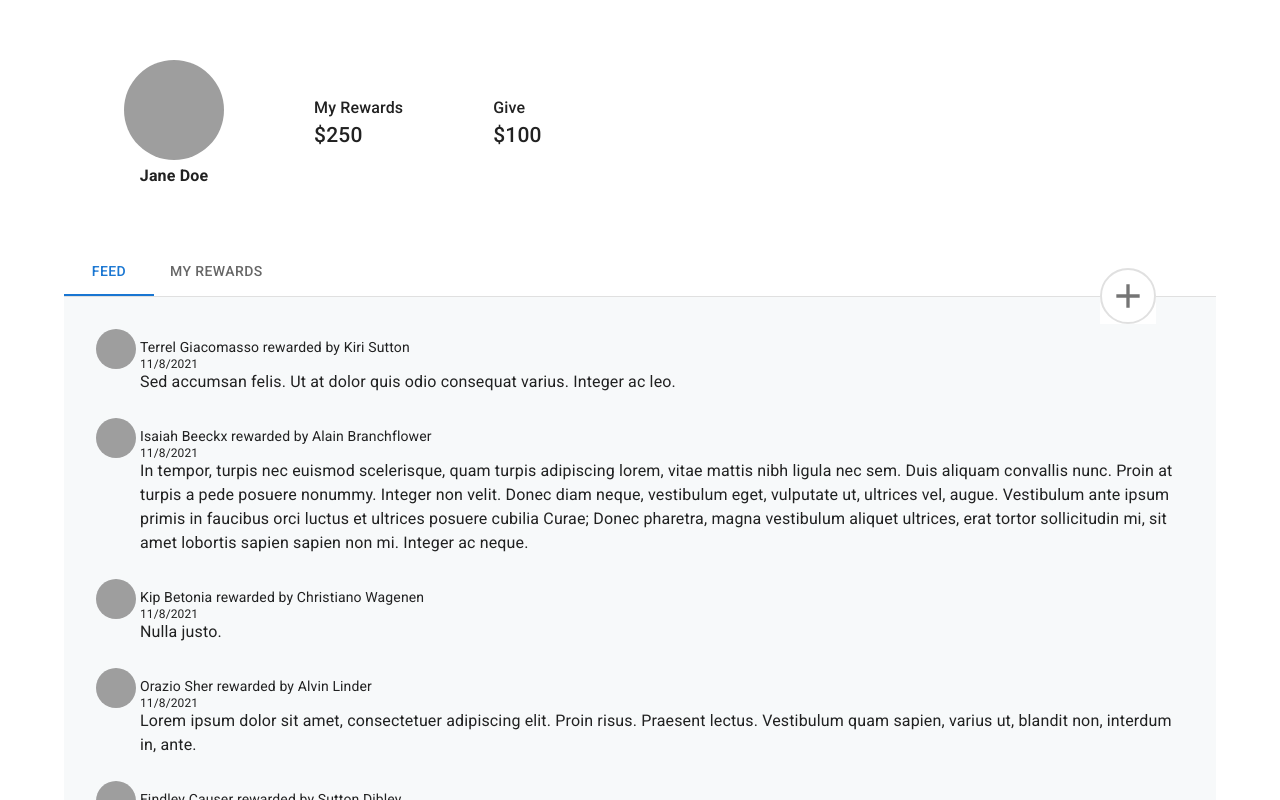
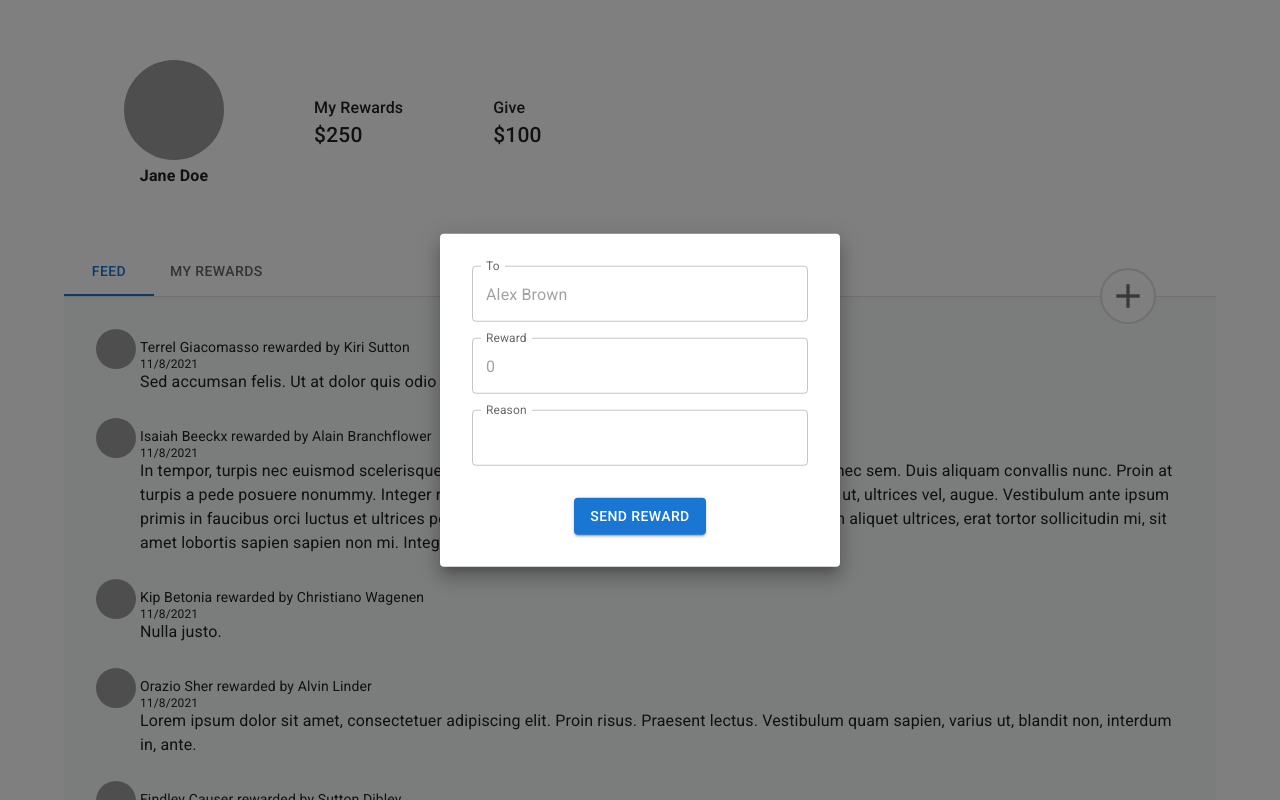
Before and after one commit to Denys-Lahoda/peer-rewards, a React (Create React App) app: page / in a window 1280 px wide. Both pictures are taken after a click on the button 1128 px from the left and 296 px from the top of the page. Shown: the top 800 px of the page. Built offline with nearby package versions, Linux system fonts and the light colour scheme; grey boxes are pictures that could not be loaded.

Commit message:
Add modal and form

```diff
--- a/package.json
+++ b/package.json
@@ -40,6 +40,7 @@
     "@emotion/styled": "^11.3.0",
     "@mui/icons-material": "^5.1.0",
     "@mui/material": "^5.0.6",
-    "eslint": "^7.32.0"
+    "eslint": "^7.32.0",
+    "react-hook-form": "^7.19.1"
   }
 }
--- a/src/Containers/RewardsPage/FeedSection/FeedSection.js
+++ b/src/Containers/RewardsPage/FeedSection/FeedSection.js
@@ -2,13 +2,12 @@ import React from "react";
 import Box from "@mui/material/Box";
 import Tabs from "@mui/material/Tabs";
 import Tab from "@mui/material/Tab";
-import IconButton from "@mui/material/IconButton";
-import AddIcon from "@mui/icons-material/Add";
 
 import "./styles.css";
 import MOCK_DATA from "./MOCK_DATA.json";
 
 import RewardItem from "./RewardItem/RewardItem";
+import SendReward from "./SendReward/SendReward";
 import { TabPanel } from "../../../Components";
 
 function FeedSection() {
@@ -40,9 +39,7 @@ function FeedSection() {
           <Tab label="My Rewards" />
         </Tabs>
         <div className="feed-section__divider-button-wrapper">
-          <IconButton className="feed-section__divider-button">
-            <AddIcon sx={{ fontSize: "2.5rem" }} />
-          </IconButton>
+          <SendReward />
         </div>
       </Box>
       <div>
--- /dev/null
+++ b/src/Containers/RewardsPage/FeedSection/SendReward/SendReward.js
@@ -0,0 +1,40 @@
+import React from "react";
+import "./styles.css";
+import IconButton from "@mui/material/IconButton";
+import AddIcon from "@mui/icons-material/Add";
+import Paper from "@mui/material/Paper";
+import Modal from "@mui/material/Modal";
+
+import SendRewardForm from "./SendRewardForm/SendRewardForm";
+
+const style = {
+  position: "absolute",
+  top: "50%",
+  left: "50%",
+  transform: "translate(-50%, -50%)",
+  width: 400,
+  bgcolor: "background.paper",
+  boxShadow: 12,
+  p: 4,
+};
+
+function SendReward() {
+  const [open, setOpen] = React.useState(false);
+  const handleOpen = () => setOpen(true);
+  const handleClose = () => setOpen(false);
+
+  return (
+    <>
+      <IconButton className="send-reward-button" onClick={handleOpen}>
+        <AddIcon sx={{ fontSize: "2.5rem" }} />
+      </IconButton>
+      <Modal open={open} onClose={handleClose}>
+        <Paper sx={style}>
+          <SendRewardForm />
+        </Paper>
+      </Modal>
+    </>
+  );
+}
+
+export default SendReward;
--- /dev/null
+++ b/src/Containers/RewardsPage/FeedSection/SendReward/SendRewardForm/SendRewardForm.js
@@ -0,0 +1,78 @@
+import React from "react";
+import "./styles.css";
+import Box from "@mui/material/Box";
+import TextField from "@mui/material/TextField";
+import Button from "@mui/material/Button";
+import { useForm, Controller } from "react-hook-form";
+
+function SendRewardForm() {
+  const { control, handleSubmit } = useForm();
+  const onSubmit = (data) => console.log(data);
+
+  const checkKeyDown = (e) => {
+    if (e.keyCode === 13) e.preventDefault();
+  };
+
+  return (
+    <form
+      className="send-reward-form"
+      onSubmit={handleSubmit(onSubmit)}
+      onKeyDown={(e) => checkKeyDown(e)}
+    >
+      <Controller
+        name="to"
+        control={control}
+        defaultValue=""
+        render={({ field }) => (
+          <TextField
+            variant="outlined"
+            label="To"
+            placeholder="Alex Brown"
+            className="send-reward-form__text-field"
+            InputLabelProps={{ shrink: true }}
+            InputProps={{ ...field }}
+          />
+        )}
+      />
+      <Controller
+        name="rewardAmount"
+        control={control}
+        defaultValue=""
+        render={({ field }) => (
+          <TextField
+            variant="outlined"
+            label="Reward"
+            placeholder="0"
+            type="number"
+            className="send-reward-form__text-field"
+            InputLabelProps={{ shrink: true }}
+            InputProps={{ ...field }}
+          />
+        )}
+      />
+      <Controller
+        name="reason"
+        control={control}
+        defaultValue=""
+        render={({ field }) => (
+          <TextField
+            multiline
+            variant="outlined"
+            label="Reason"
+            placeholder=""
+            className="send-reward-form__text-field"
+            InputLabelProps={{ shrink: true }}
+            InputProps={{ ...field }}
+          />
+        )}
+      />
+      <Box sx={{ pt: 2 }}>
+        <Button color="primary" variant="contained" type="submit">
+          Send Reward
+        </Button>
+      </Box>
+    </form>
+  );
+}
+
+export default SendRewardForm;
--- /dev/null
+++ b/src/Containers/RewardsPage/FeedSection/SendReward/SendRewardForm/styles.css
@@ -0,0 +1,10 @@
+.send-reward-form {
+  display: flex;
+  flex-direction: column;
+  align-items: center;
+}
+
+.send-reward-form__text-field {
+  width: 100%;
+  padding-bottom: 1rem;
+}
--- /dev/null
+++ b/src/Containers/RewardsPage/FeedSection/SendReward/styles.css
@@ -0,0 +1,7 @@
+.send-reward-button {
+  height: 3.5rem;
+  width: 3.5rem;
+  border-width: 2px;
+  border-style: solid;
+  border-color: rgba(0, 0, 0, 0.12);
+}
--- a/src/Containers/RewardsPage/FeedSection/styles.css
+++ b/src/Containers/RewardsPage/FeedSection/styles.css
@@ -14,14 +14,7 @@
   bottom: 0;
   transform: translateY(50%);
   background-color: white;
-}
-
-.feed-section__divider-button {
-  height: 3.5rem;
-  width: 3.5rem;
-  border-width: 2px;
-  border-style: solid;
-  border-color: rgba(0, 0, 0, 0.12);
+  border-radius: 50vh;
 }
 
 .feed-section__reward-list {
```
Also changed, not shown: 1 other file (tests, documents, lock files or other folders).
